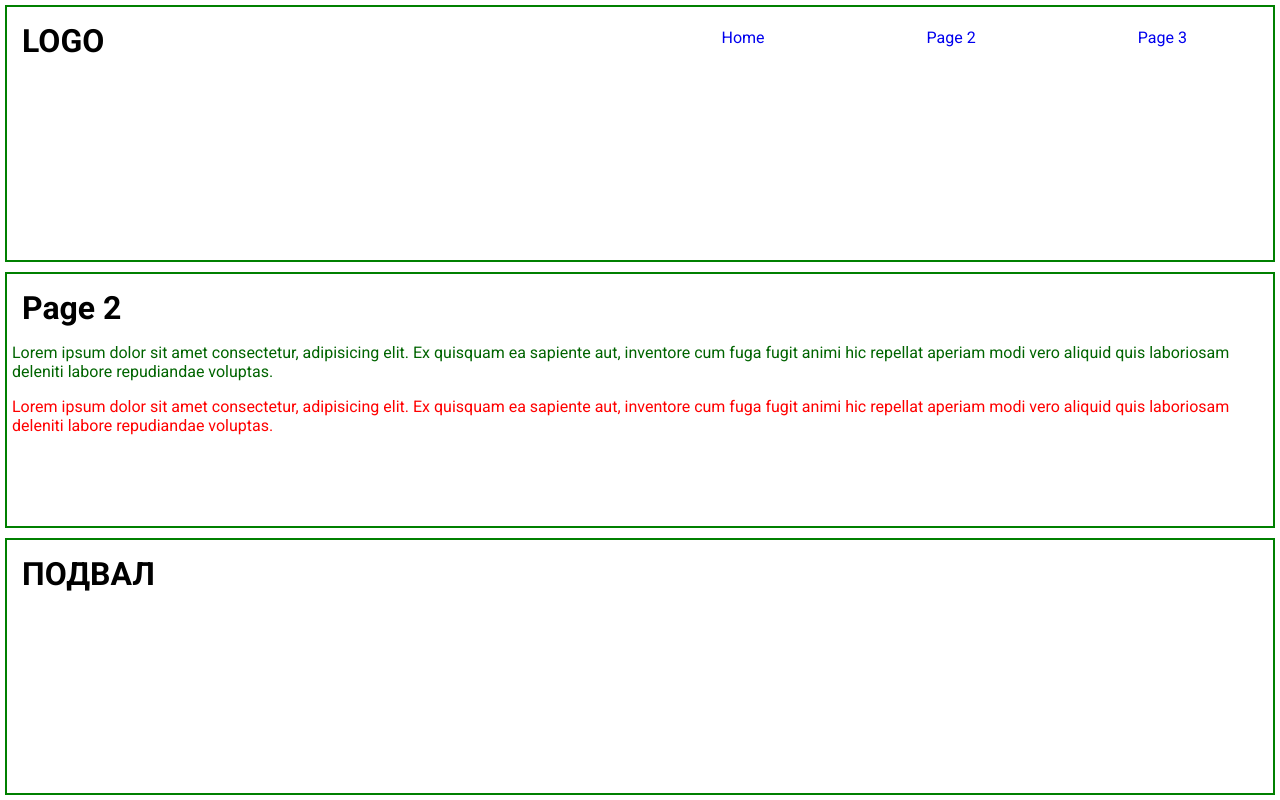
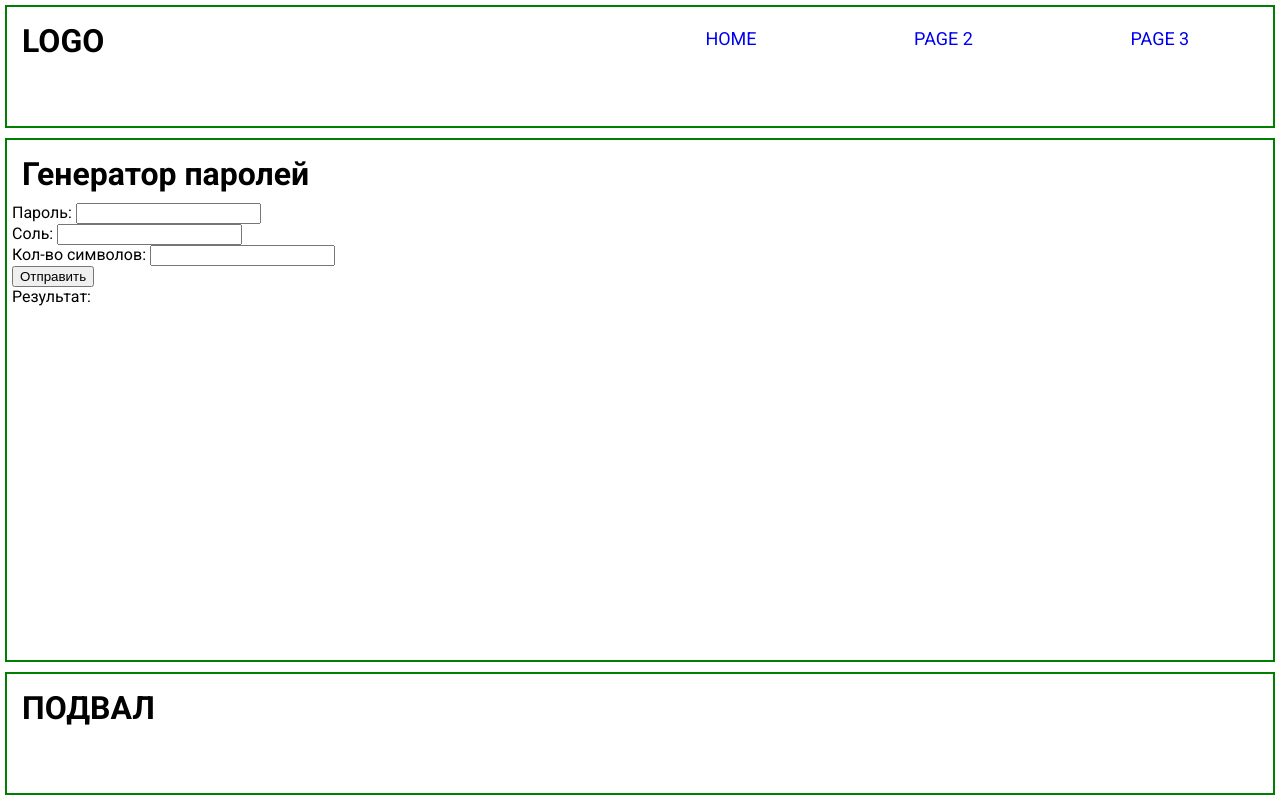
Before and after one commit to MKycha/web_python, a Flask app: page /page_2 in a window 1280 px wide. Run offline with Flask 3, Linux system fonts and the light colour scheme; some web fonts are replaced.

Commit message:
Added pwd_gen.py

```diff
--- a/app.py
+++ b/app.py
@@ -1,4 +1,5 @@
-from flask import Flask, render_template
+from flask import Flask, render_template, request
+from pwd_gen import pwdGenerator
 
 app = Flask(__name__)
 
@@ -6,13 +7,31 @@ app = Flask(__name__)
 def home ():
     return render_template("home.html")
 
-@app.route("/page_2")
+@app.route("/page_2", methods=["GET", "POST"])
 def p_2 ():
-    return render_template("page_2.html")
+    result = ""
+    if request.method == "POST":
+        password = request.form.get("pwd")
+        salt = request.form.get("salt")
+        n_char = request.form.get("num_char")
+
+        if password != None and salt != None and n_char != None:
+            result = pwdGenerator(password, salt, n_char)
+    return render_template("page_2.html", data = result)
 
 @app.route("/page_3")
 def p_3 ():
     return render_template("page_3.html")
 
+# Тут обрабатывается GET-запрос с параметрами
+@app.route("/test")
+def p_4 ():
+    # v1 = request.args['var_1']
+    v1 = request.args.get("var_1")
+    v2 = request.args.get("var_2")
+    # return f"Hello from TEST. Var_1 = {v1}, Var_2 = {v2}"
+    return render_template('test.html', variable_1 = v1, variable_2 = v2)
+
+
 def create_app():
     return app
--- a/static/style.css
+++ b/static/style.css
@@ -17,7 +17,7 @@ body {
         "h h h h"
         "m m m m"
         "f f f f";
-        grid-template-rows: 1fr 1fr 1fr;
+        grid-template-rows: 1fr 4fr 1fr;
 }
 
 h1 {
@@ -48,6 +48,8 @@ header {
 
 .nav a {
     text-decoration: none;
+    text-transform: uppercase;
+    font-size: large;
 }
 
 main {
--- a/templates/page_2.html
+++ b/templates/page_2.html
@@ -2,12 +2,35 @@
 
 {% block main %}
 <div>
-    <h1>Page 2</h1>
-    <p style="color: darkgreen;">
+    <h1>Генератор паролей</h1>
+
+    <form method="post">
+        <!-- Поля ввода данных -->
+        <div class="field">
+            <label for="p">Пароль:</label>
+            <input type="password" name="pwd" id="p">
+        </div>
+        <div class="field">
+            <label for="s">Соль:</label>
+            <input type="text" name="salt" id="s">
+        </div>
+        <div class="field">
+            <label for="n">Кол-во символов:</label>
+            <input type="text" name="num_char" id="n">
+        </div>
+
+        <!-- Кнопка -->
+        <button type="submit">Отправить</button>
+    </form>
+
+    <div class="result">
+        Результат: {{ data }}
+    </div>
+    <!-- <p style="color: darkgreen;">
         Lorem ipsum dolor sit amet consectetur, adipisicing elit. Ex quisquam ea sapiente aut, inventore cum fuga fugit animi hic repellat aperiam modi vero aliquid quis laboriosam deleniti labore repudiandae voluptas.
     </p>
     <p style="color: red;">
         Lorem ipsum dolor sit amet consectetur, adipisicing elit. Ex quisquam ea sapiente aut, inventore cum fuga fugit animi hic repellat aperiam modi vero aliquid quis laboriosam deleniti labore repudiandae voluptas.
-    </p>
+    </p> -->
 </div>
 {% endblock %}
```
Also changed, not shown: pwd_gen.py (added, +17 -0 lines), templates/test.html (added, +8 -0 lines).
